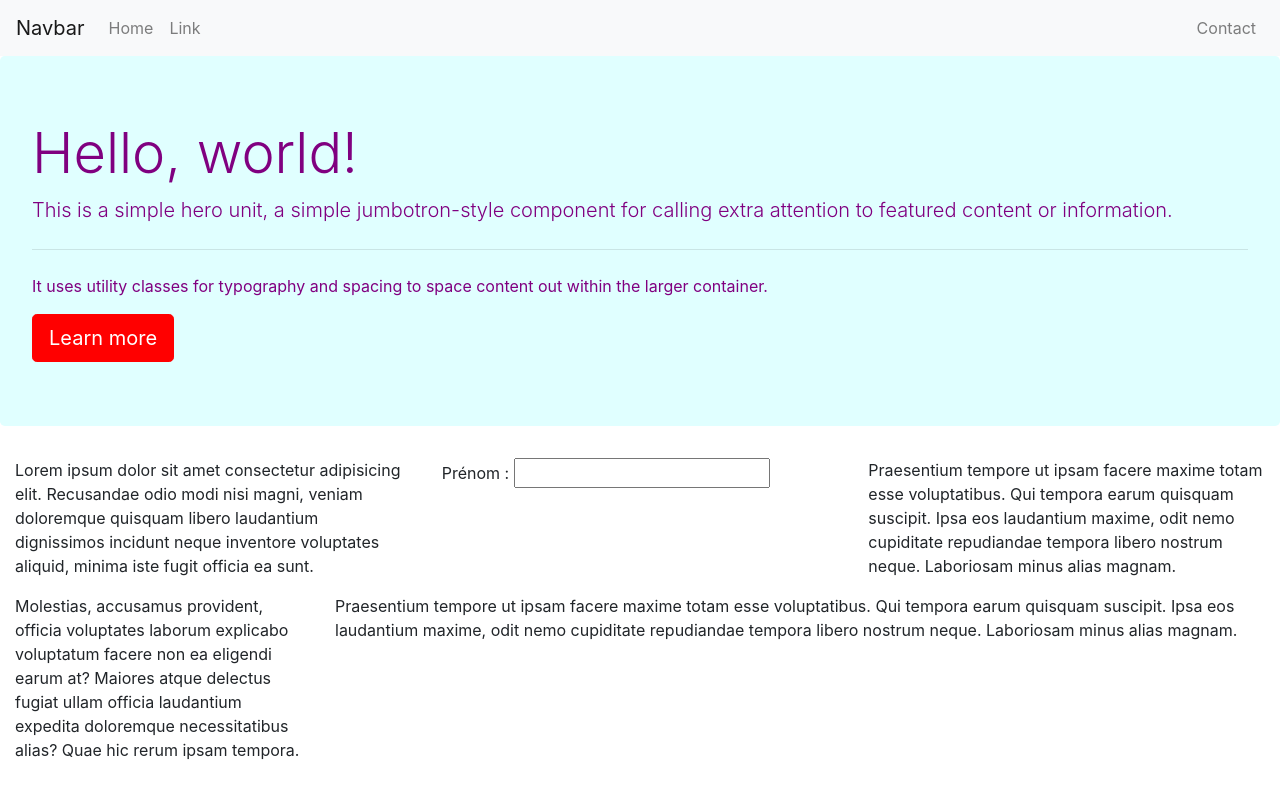
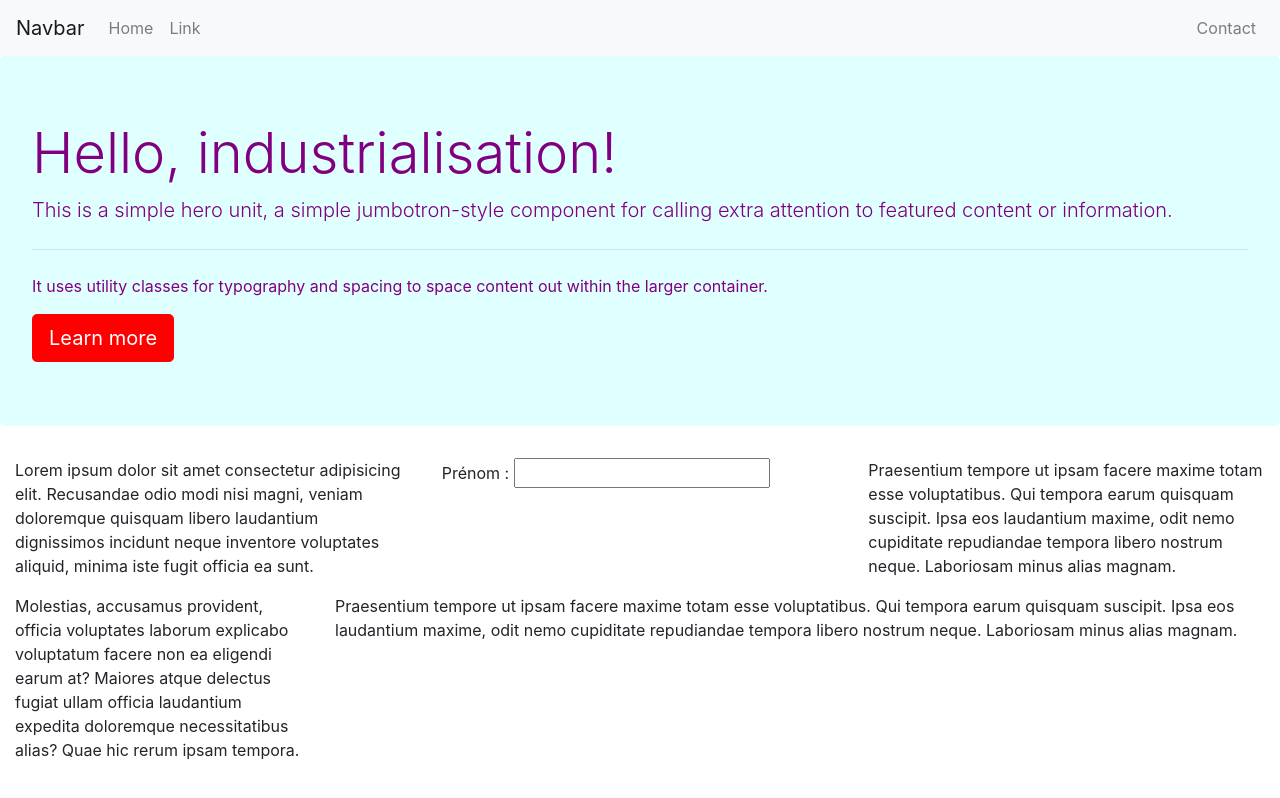
Before and after one commit to bioub/Formation_Industrialisation_Front_End_2020_03, a website built with webpack: page src/index.html in a window 1280 px wide. Built offline with nearby package versions, Linux system fonts and the light colour scheme.

Commit message:
chore: webpack-dev-server

```diff
--- a/package.json
+++ b/package.json
@@ -17,10 +17,12 @@
     "sass-loader": "^8.0.2",
     "style-loader": "^1.1.3",
     "webpack": "^4.42.0",
-    "webpack-cli": "^3.3.11"
+    "webpack-cli": "^3.3.11",
+    "webpack-dev-server": "^3.10.3"
   },
   "scripts": {
     "serve:dist": "live-server dist",
+    "serve:src": "webpack-dev-server --mode development",
     "prettier": "prettier **/*.{js,html,css,scss,md,ts,json} --write",
     "lint:html": "htmlhint",
     "build:scss": "node-sass --source-map true --recursive --output src/css --output-style compressed src/scss",
--- a/src/index.html
+++ b/src/index.html
@@ -31,7 +31,7 @@
       </div>
     </nav>
     <div class="jumbotron">
-      <h1 class="display-4">Hello, world!</h1>
+      <h1 class="display-4">Hello, industrialisation!</h1>
       <p class="lead">
         This is a simple hero unit, a simple jumbotron-style component for calling extra attention to featured content
         or information.
```
Also changed, not shown: 1 other file.
